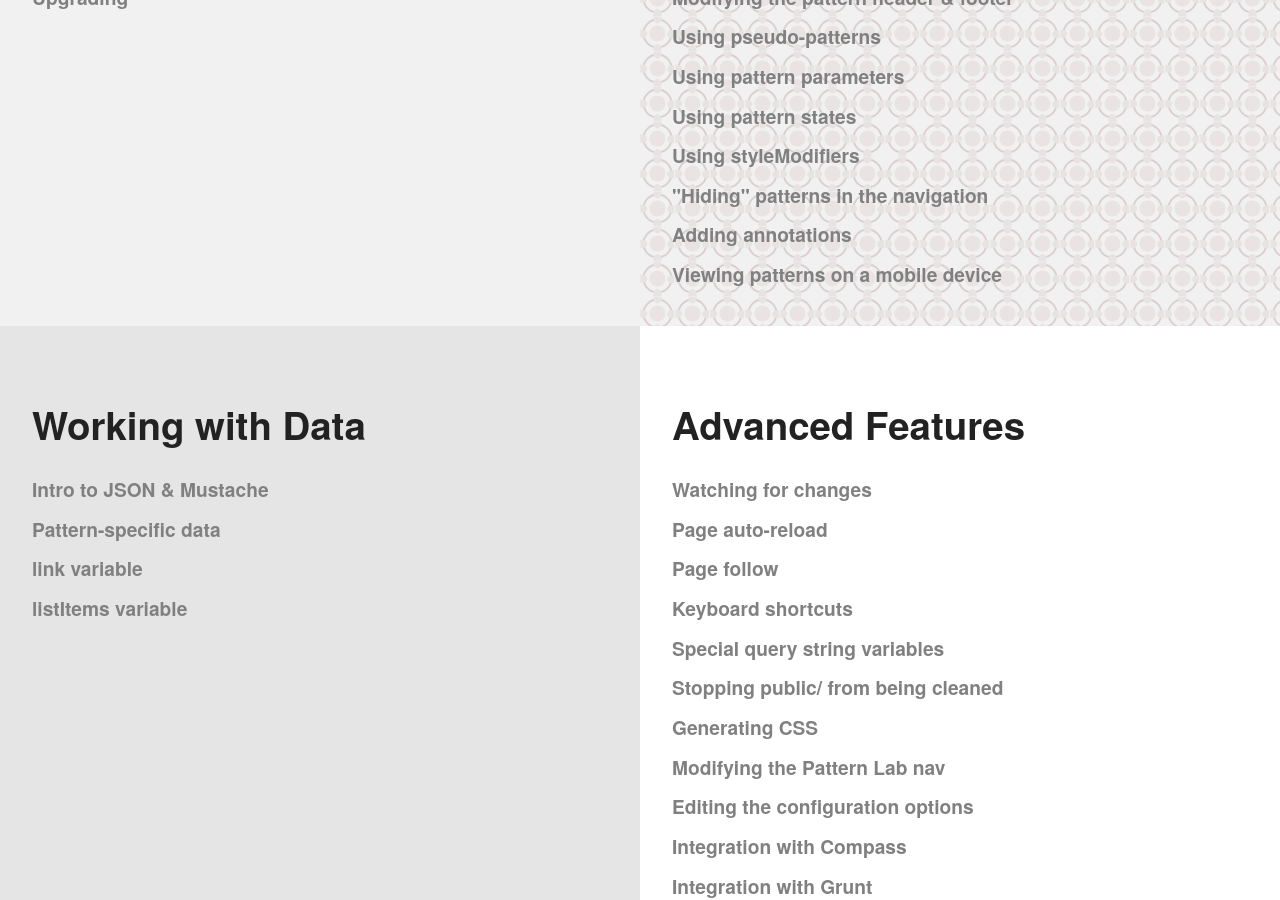
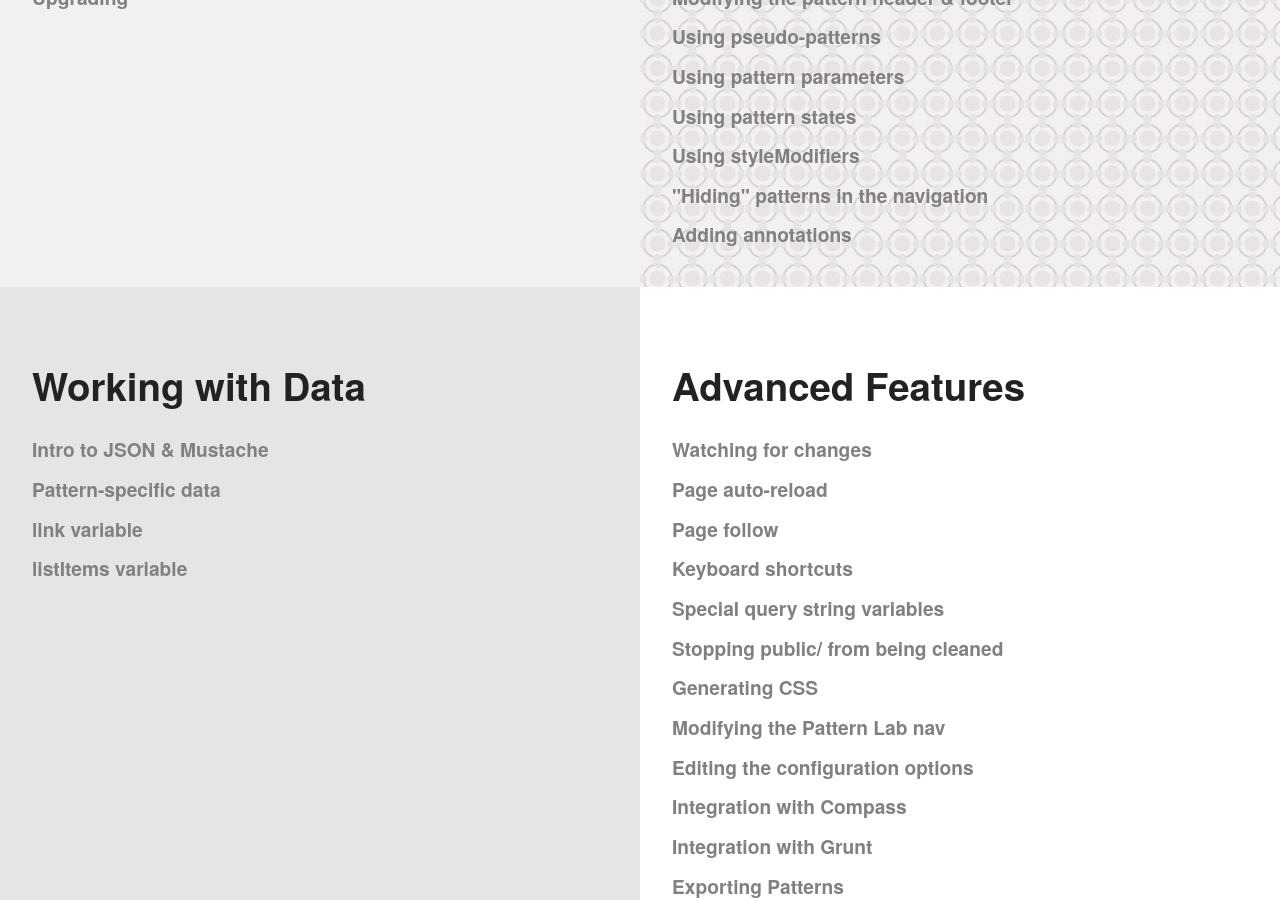
Before and after one commit to pattern-lab/website, a Jekyll site: the page built from docs/index.html, in a window 1280 px wide and 900 px high, scrolled down 839 px. Built offline with Jekyll 4.4.1, drawn with Linux system fonts in a browser that asks for light colours; comment, search, counter and statistics services are not loaded.

Commit message:
removing 'mobile view'. should reimplement as a plugin

```diff
--- a/_includes/docs-nav-patterns.html
+++ b/_includes/docs-nav-patterns.html
@@ -12,5 +12,4 @@
 	<li class="link-list__item{% if page.url == '/docs/pattern-stylemodifier.html' %} link-list__item--is-selected{% endif %}"><a class="link-list__link" href="/docs/pattern-stylemodifier.html">Using styleModifiers</a></li>
 	<li class="link-list__item{% if page.url == '/docs/pattern-hiding.html' %} link-list__item--is-selected{% endif %}"><a class="link-list__link" href="/docs/pattern-hiding.html">"Hiding" patterns in the navigation</a></li>
 	<li class="link-list__item{% if page.url == '/docs/pattern-adding-annotations.html' %} link-list__item--is-selected{% endif %}"><a class="link-list__link" href="/docs/pattern-adding-annotations.html">Adding annotations</a></li>
-	<li class="link-list__item{% if page.url == '/docs/pattern-mobile-view.html' %} link-list__item--is-selected{% endif %}"><a class="link-list__link" href="/docs/pattern-mobile-view.html">Viewing patterns on a mobile device</a></li>
 </ul>
```
